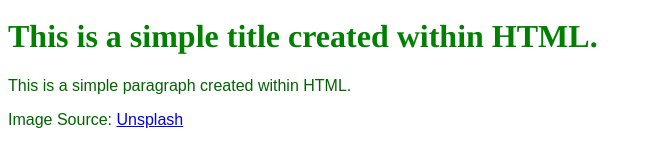
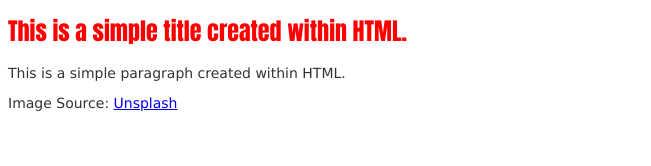
Before and after one commit to tmatason/web-simple-html-css-page, a plain HTML site: page index.html in a window 1280 px wide. Shown: the part 386-552 px from the top of the page, without its empty margins (0-651 px from the left). Drawn offline with Linux system fonts and the light colour scheme.

Commit message:
Tasks Completed
Changed: CSS font-family, font-size and font-color

```diff
--- a/style.css
+++ b/style.css
@@ -1,11 +1,11 @@
 h1 {
-  font-family: Times;
-  font-size: 32px;
-  color: green;
+  font-family: Impact;
+  font-size: 24px;
+  color: #ff0000;
 }
 
 p {
-  font-family: Arial;
-  font-size: 16px;
-  color: darkgreen;
+  font-family: Verdana;
+  font-size: 14px;
+  color: #333;
 }
```
